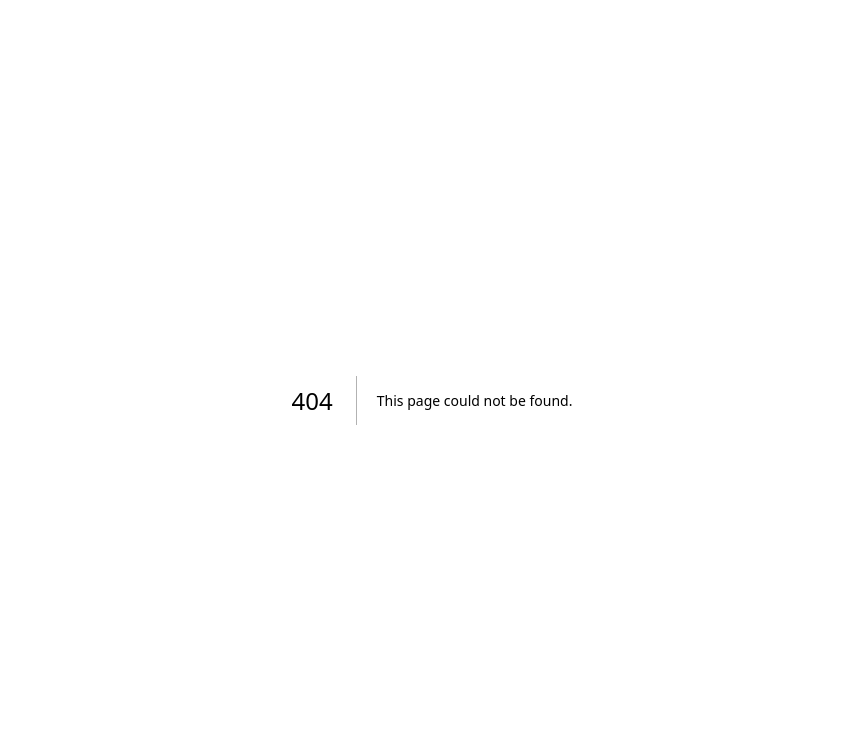
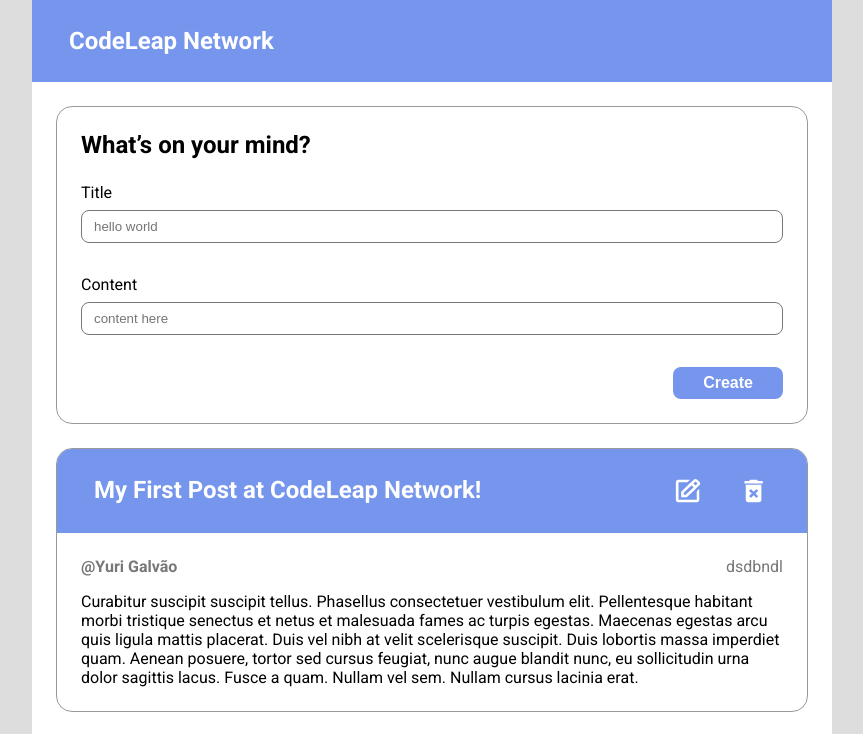
Before and after one commit to gvao/test-codeleap, a Next.js app: page /profile/1 in a window 1280 px wide. Before the commit this address had no page. Shown: the top 734 px of the page, without its empty margins (208-1071 px from the left). Built offline with nearby package versions, Linux system fonts and the light colour scheme.

Commit message:
Created card component

```diff
--- /dev/null
+++ b/src/app/profile/[username]/page.tsx
@@ -0,0 +1,22 @@
+import { ProfilePage } from "@/components/profile/"
+
+type ProfileProps = {
+    params: object,
+}
+
+export default function Profile({ params, ...props }: ProfileProps) {
+
+    const {
+        // username,
+    } = params
+
+    // console.log(`[profile]: props >> `, username);
+
+
+    return (
+        <>
+
+            <ProfilePage />
+        </>
+    )
+}
--- /dev/null
+++ b/src/common/cards/index.tsx
@@ -0,0 +1,60 @@
+import styles from "./styles.module.css"
+
+type CardPostProps = {
+    title: string,
+    content?: string,
+    username: string,
+    created_datetime: string,
+}
+
+export const CardPost = ({ title, content, username, created_datetime }: CardPostProps) => {
+    return (
+        <article className={styles.card}>
+            <header className={styles.header}>
+                <h2>{title}</h2>
+
+                <div className={styles.action}>
+                    <img src="/edit.png" alt="edit post" />
+                    <img src="/delete-forever.png" alt="delete post" />
+                </div>
+            </header>
+
+            <div className={styles.container}>
+                <header className={styles["infos-post"]}>
+                    <span className={styles["profile-name"]}>{`@${username}`}</span>
+                    <span>{created_datetime}</span>
+                </header>
+
+                <p>{content}</p>
+            </div>
+        </article>
+    )
+}
+
+// export const CardPost = ({ title, content, username, created_datetime }: CardPostProps) => {
+
+//     return (
+//         <>
+//         <article className= { styles.card } >
+
+//             <header className={ styles.header }>
+//                 <h2>{ title } </h2>
+
+//                 < div className = { styles.action } >
+//                     <img src="/edit.png" alt = "edit post" />
+//                     <img src="/delete-forever.png" alt = "delete post" />
+//                 </div>
+//             < /header>
+
+//             < div className = { styles.container } >
+//                 <header className={ styles["infos-post"] } >
+//                     <span className={ styles["profile-name"] } > @{ username } < /span>
+//                     < span > 25 min ago < /span>
+//                 < /header>
+
+//                 < p > { content } < /p>
+//             < /div>
+//         </article>
+//         </>
+//     )
+// }
--- /dev/null
+++ b/src/common/cards/styles.module.css
@@ -0,0 +1,39 @@
+
+.card {
+    width: 100%;
+    border: 1px solid rgba(153, 153, 153, 1);
+    border-radius: 16px;
+    overflow: hidden;
+}
+
+.container {
+    padding: 24px;
+    width: 100%;
+
+    display: flex;
+    flex-direction: column;
+    gap: 16px;
+}
+
+.infos-post {
+    color: rgba(119, 119, 119, 1);
+    display: flex;
+    justify-content: space-between;
+}
+
+.profile-name {
+    font-weight: 700;
+}
+
+.action {
+    display: flex;
+    gap: 34px;
+}
+
+.header {
+    padding: 27px 37px;
+    background: rgba(118, 149, 236, 1);
+    color: #fff;
+    display: flex;
+    justify-content: space-between;
+}
--- /dev/null
+++ b/src/components/profile/index.tsx
@@ -0,0 +1,60 @@
+import styles from "./styles.module.css"
+
+import { Input } from "@/common/input"
+import { Button } from "@/common/button"
+import { CardPost } from "@/common/cards"
+
+export const ProfilePage = () => {
+
+    return (
+        <section className={styles.wrap} >
+
+            <header className={styles.header}>
+                <h1>CodeLeap Network</h1>
+            </header>
+
+            <main className={styles.main}>
+                <form className={styles.card} >
+
+                    <div className={styles.container}>
+                        <h2>What’s on your mind?</h2>
+
+                        <Input
+                            label='Title'
+                            placeholder="hello world"
+                        />
+
+                        <Input
+                            label='Content'
+                            placeholder="content here"
+                        />
+
+                        <Button isValid >Create</Button>
+                    </div>
+
+                </form>
+
+                <CardPost
+                    title="My First Post at CodeLeap Network!"
+                    content="Curabitur suscipit suscipit tellus. Phasellus consectetuer vestibulum elit. Pellentesque habitant morbi tristique senectus et netus et malesuada fames ac turpis egestas. Maecenas egestas arcu quis ligula mattis placerat. Duis vel nibh at velit scelerisque suscipit.
+
+                    Duis lobortis massa imperdiet quam. Aenean posuere, tortor sed cursus feugiat, nunc augue blandit nunc, eu sollicitudin urna dolor sagittis lacus. Fusce a quam. Nullam vel sem. Nullam cursus lacinia erat."
+                    username="Yuri Galvão"
+                    created_datetime={'dsdbndl'}
+                />
+
+
+                <CardPost
+                    title="My second Post at CodeLeap Network!"
+                    content="Curabitur suscipit suscipit tellus. Phasellus consectetuer vestibulum elit. Pellentesque habitant morbi tristique senectus et netus et malesuada fames ac turpis egestas. Maecenas egestas arcu quis ligula mattis placerat. Duis vel nibh at velit scelerisque suscipit.
+
+                    Duis lobortis massa imperdiet quam. Aenean posuere, tortor sed cursus feugiat, nunc augue blandit nunc, eu sollicitudin urna dolor sagittis lacus. Fusce a quam. Nullam vel sem. Nullam cursus lacinia erat."
+                    username="Erica lima"
+                    created_datetime={""}
+                />
+
+            </main>
+
+        </section>
+    )
+}
--- /dev/null
+++ b/src/components/profile/styles.module.css
@@ -0,0 +1,55 @@
+.wrap {
+    width: 800px;
+    margin: 0 auto;
+    min-height: 100vh;
+}
+
+.header {
+    padding: 27px 37px;
+    background: rgba(118, 149, 236, 1);
+    color: #fff;
+    display: flex;
+    justify-content: space-between;
+}
+
+.main {
+    min-height: 90vh;
+    background-color: #fff;
+
+    display: flex;
+    flex-direction: column;
+    align-items: center;
+    gap: 24px;
+    padding: 24px;
+}
+
+.card {
+    width: 100%;
+    border: 1px solid rgba(153, 153, 153, 1);
+    border-radius: 16px;
+    overflow: hidden;
+}
+
+.container {
+    padding: 24px;
+    width: 100%;
+
+    display: flex;
+    flex-direction: column;
+    gap: 16px;
+}
+
+.infos-post {
+    color: rgba(119, 119, 119, 1);
+    display: flex;
+    justify-content: space-between;
+}
+
+.profile-name {
+    font-weight: 700;
+}
+
+.action {
+    display: flex;
+    gap: 34px;
+}
```
